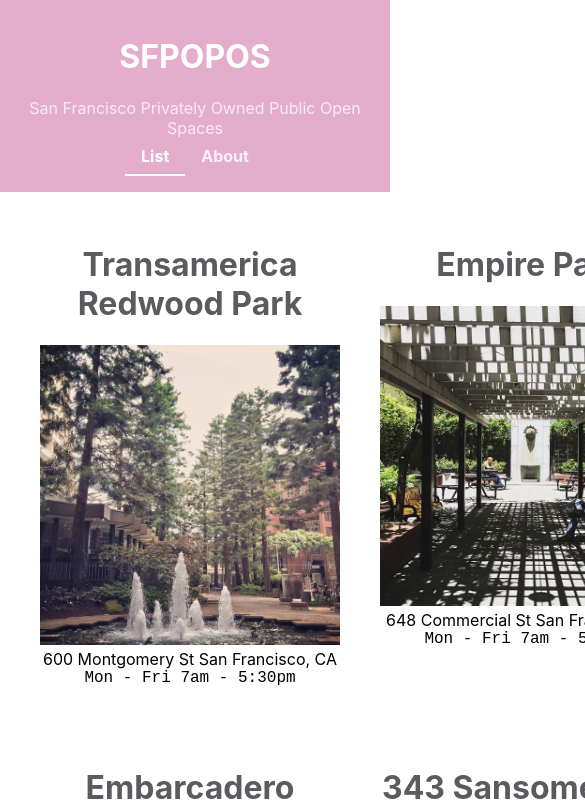
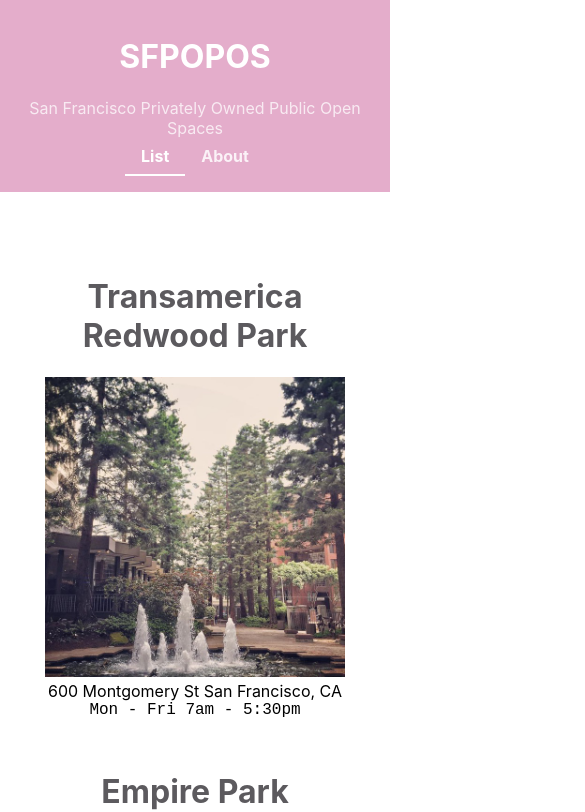
Before and after one commit to Ahyeonn/SFPOPOS-React, a React (Create React App) app: page / in a window 390 px wide. Shown: the top 812 px of the page, 585 px wide, since content can reach past the window. Built offline with nearby package versions, Linux system fonts and the light colour scheme.

Commit message:
styled the POPOSList

```diff
--- a/src/components/POPOSList/POPOSList.css
+++ b/src/components/POPOSList/POPOSList.css
@@ -1,8 +1,20 @@
 /* src/POPOSList.css */
 .POPOSList {
-    width: calc(100% - 80px);
     margin: auto;
     display: grid;
     grid-template-columns: 1fr 1fr 1fr;
-    grid-gap: 40px;
+    grid-gap: 2em;
+    max-width: 1200px;
+    padding: 2em;
   }
+
+@media only screen and (max-width: 960px) {
+  .POPOSList {
+    grid-template-columns: 1fr 1fr;
+  }
+}
+@media only screen and (max-width: 700px) {
+  .POPOSList {
+    grid-template-columns: 1fr;
+  }
+}
```
